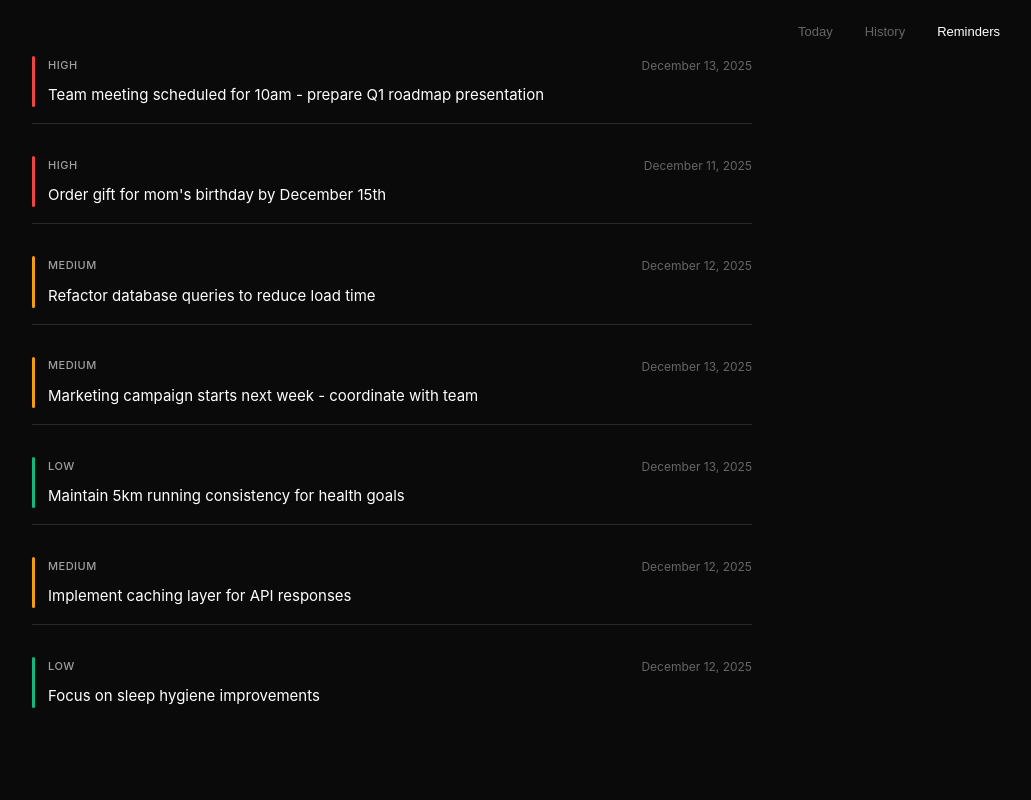
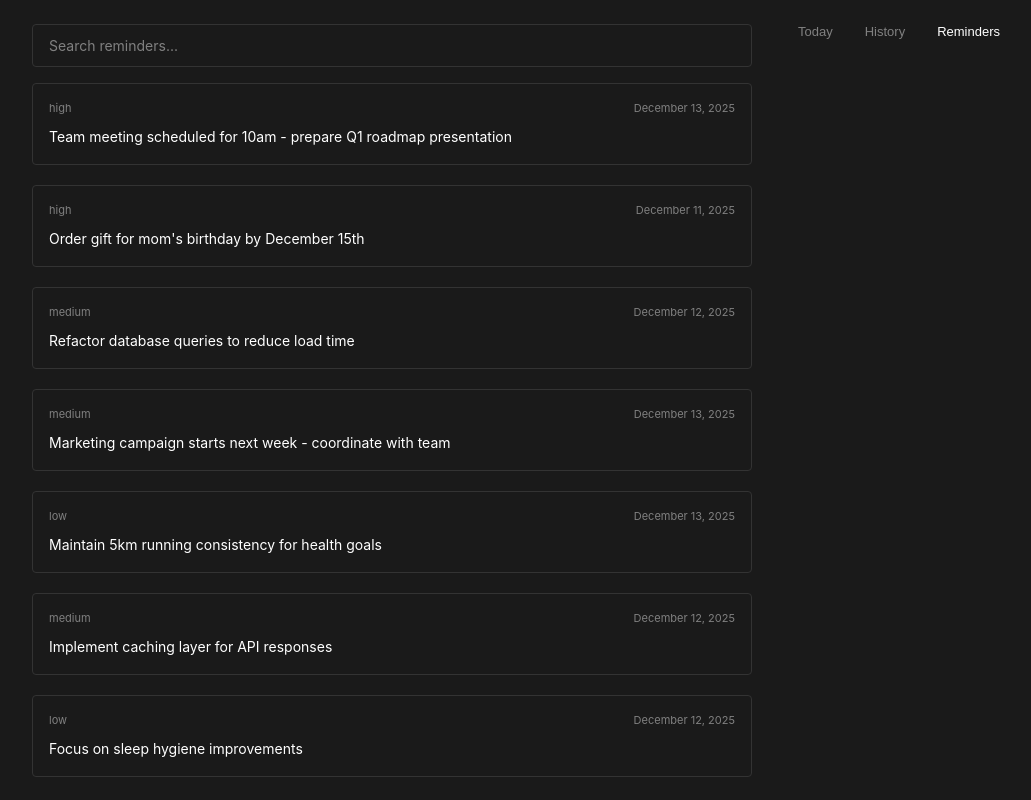
Before and after one commit to buhama/juli, a React (Vite) app: page / in a window 1280 px wide. Both pictures are taken after a click on the button "Reminders". Shown: the whole page, without its empty margins (248-1279 px from the left). Built offline with nearby package versions, Linux system fonts and the light colour scheme.

Commit message:
more minimal ui

```diff
--- a/src/App.css
+++ b/src/App.css
@@ -10,21 +10,11 @@
   line-height: 1.6;
   font-weight: 400;
 
-  --bg-primary: #0a0a0a;
-  --bg-secondary: #141414;
-  --bg-tertiary: #1e1e1e;
-  --bg-hover: #2a2a2a;
+  --bg-primary: #1a1a1a;
+  --bg-secondary: #1a1a1a;
   --text-primary: #ffffff;
-  --text-secondary: #a0a0a0;
-  --text-tertiary: #666666;
-  --accent-primary: #6366f1;
-  --accent-hover: #4f46e5;
-  --border-color: #2a2a2a;
-  --shadow: rgba(0, 0, 0, 0.5);
-
-  --priority-high: #ef4444;
-  --priority-medium: #f59e0b;
-  --priority-low: #10b981;
+  --text-secondary: #808080;
+  --border-color: #333333;
 
   color: var(--text-primary);
   background-color: var(--bg-primary);
@@ -69,16 +59,11 @@ body {
 .nav-link {
   background: transparent;
   border: none;
-  color: var(--text-tertiary);
+  color: var(--text-secondary);
   font-size: 13px;
   font-weight: 400;
   cursor: pointer;
   padding: 4px 8px;
-  transition: color 0.2s ease;
-}
-
-.nav-link:hover {
-  color: var(--text-secondary);
 }
 
 .nav-link.active {
@@ -125,7 +110,7 @@ body {
 }
 
 .notes-area::placeholder {
-  color: var(--text-tertiary);
+  color: var(--text-secondary);
 }
 
 /* History View */
@@ -173,45 +158,50 @@ body {
   width: 100%;
   height: 100%;
   overflow-y: auto;
+  display: flex;
+  flex-direction: column;
+}
+
+.search-container {
+  padding: 24px 40px 16px 40px;
+  max-width: 800px;
+  width: 100%;
+  margin: 0 auto;
+}
+
+.search-input {
+  width: 100%;
+  padding: 12px 16px;
+  background-color: transparent;
+  border: 1px solid var(--border-color);
+  border-radius: 4px;
+  color: var(--text-primary);
+  font-size: 14px;
+  font-family: inherit;
+  outline: none;
+}
+
+.search-input::placeholder {
+  color: var(--text-secondary);
 }
 
 .reminders-list {
-  padding: 40px;
+  flex: 1;
+  padding: 0 40px 40px 40px;
   display: flex;
   flex-direction: column;
-  gap: 16px;
+  gap: 12px;
   max-width: 800px;
+  width: 100%;
   margin: 0 auto;
 }
 
 .reminder-card {
-  padding: 16px 0;
-  border-bottom: 1px solid var(--border-color);
-  position: relative;
-  padding-left: 16px;
-}
-
-.reminder-card:last-child {
-  border-bottom: none;
-}
-
-.reminder-card::before {
-  content: '';
-  position: absolute;
-  left: 0;
-  top: 16px;
-  bottom: 16px;
-  width: 3px;
-  background-color: var(--priority-low);
-  border-radius: 2px;
-}
-
-.reminder-card.priority-high::before {
-  background-color: var(--priority-high);
-}
-
-.reminder-card.priority-medium::before {
-  background-color: var(--priority-medium);
+  background-color: transparent;
+  border: 1px solid var(--border-color);
+  border-radius: 4px;
+  padding: 16px;
+  margin-bottom: 8px;
 }
 
 .reminder-header {
@@ -223,21 +213,27 @@ body {
 
 .priority-badge {
   font-size: 11px;
-  font-weight: 500;
+  font-weight: 400;
   color: var(--text-secondary);
-  text-transform: uppercase;
-  letter-spacing: 0.5px;
+  text-transform: lowercase;
 }
 
 .reminder-source {
-  font-size: 12px;
-  color: var(--text-tertiary);
+  font-size: 11px;
+  color: var(--text-secondary);
 }
 
 .reminder-text {
   color: var(--text-primary);
   line-height: 1.6;
-  font-size: 15px;
+  font-size: 14px;
+}
+
+.no-results {
+  text-align: center;
+  color: var(--text-secondary);
+  padding: 40px;
+  font-size: 14px;
 }
 
 /* Scrollbar Styling */
@@ -251,10 +247,6 @@ body {
 }
 
 ::-webkit-scrollbar-thumb {
-  background: var(--bg-hover);
+  background: var(--border-color);
   border-radius: 4px;
 }
-
-::-webkit-scrollbar-thumb:hover {
-  background: var(--text-tertiary);
-}
--- a/src/App.tsx
+++ b/src/App.tsx
@@ -132,6 +132,7 @@ function App() {
   const [currentView, setCurrentView] = useState<View>('today');
   const [notes, setNotes] = useState("");
   const [currentDate, setCurrentDate] = useState("");
+  const [searchQuery, setSearchQuery] = useState("");
 
   useEffect(() => {
     invoke<string>('get_formatted_date')
@@ -153,6 +154,11 @@ function App() {
     setNotes(value);
     localStorage.setItem('notes', value);
   };
+
+  const filteredReminders = REMINDERS.filter(reminder =>
+    reminder.text.toLowerCase().includes(searchQuery.toLowerCase()) ||
+    reminder.source.toLowerCase().includes(searchQuery.toLowerCase())
+  );
 
   return (
     <div className="app-container">
@@ -208,8 +214,18 @@ function App() {
 
         {currentView === 'reminders' && (
           <div className="reminders-view">
+            <div className="search-container">
+              <input
+                type="text"
+                className="search-input"
+                placeholder="Search reminders..."
+                value={searchQuery}
+                onChange={(e) => setSearchQuery(e.target.value)}
+              />
+            </div>
             <div className="reminders-list">
-              {REMINDERS.map((reminder) => (
+              {filteredReminders.length > 0 ? (
+                filteredReminders.map((reminder) => (
                   <div key={reminder.id} className={`reminder-card priority-${reminder.priority}`}>
                     <div className="reminder-header">
                       <span className={`priority-badge priority-${reminder.priority}`}>
@@ -219,7 +235,10 @@ function App() {
                     </div>
                     <div className="reminder-text">{reminder.text}</div>
                   </div>
-              ))}
+                ))
+              ) : (
+                <div className="no-results">No reminders found</div>
+              )}
             </div>
           </div>
         )}
```
Lines whose indentation alone changed are shown as unchanged.
